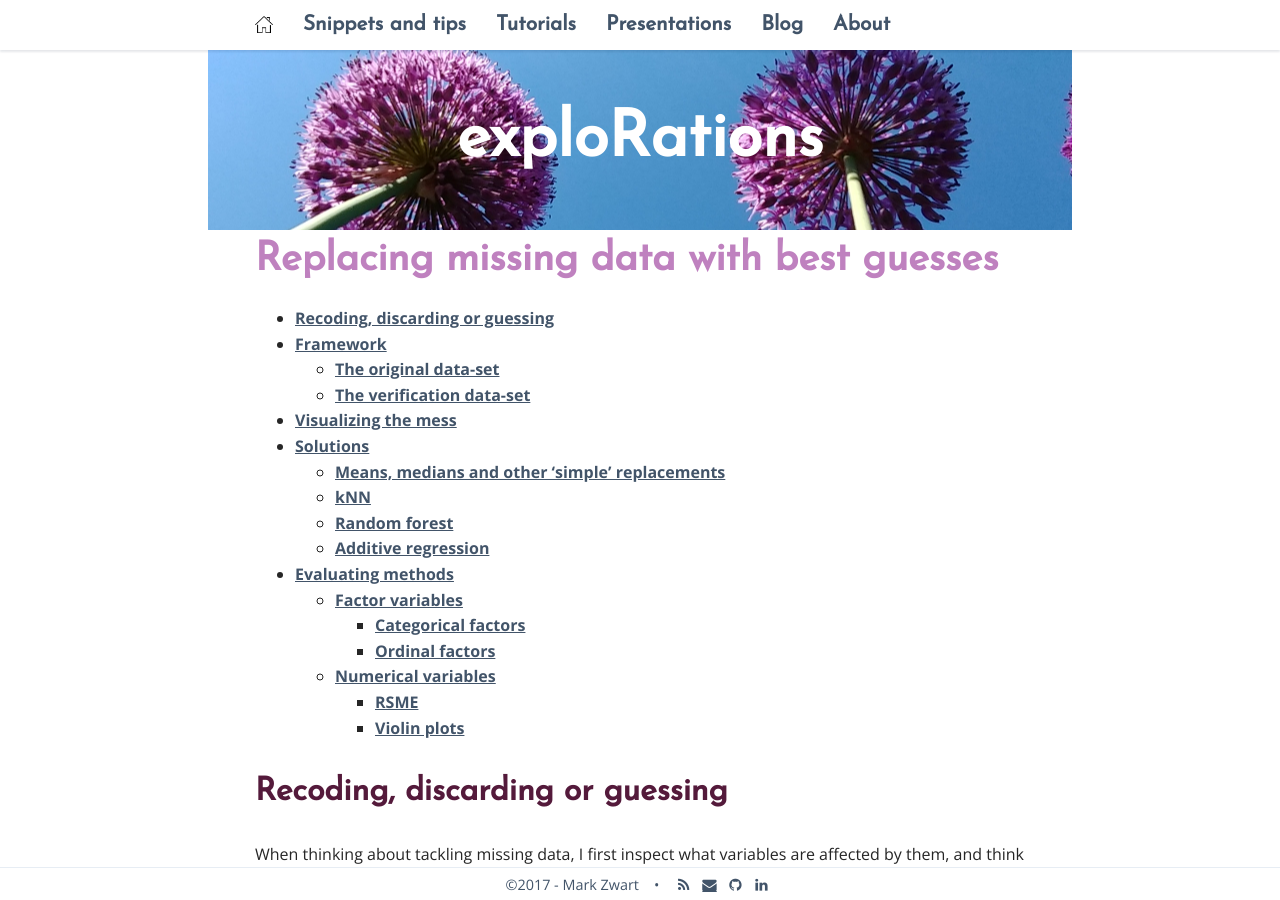
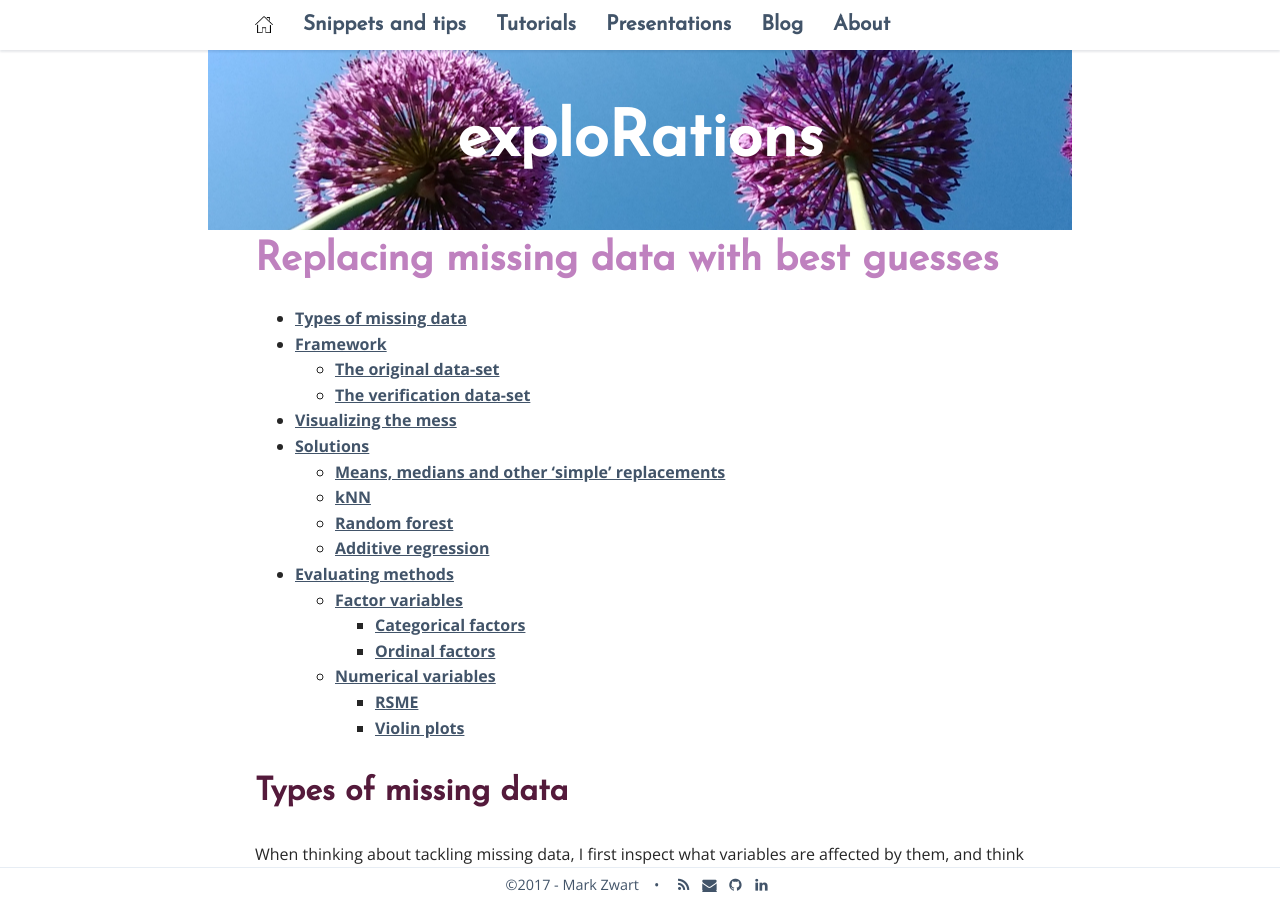
Before and after one commit to mark-me/mark-me.github.io, a Jekyll site: the page built from _pages/tutorials/impute-missings/impute-missings.md, in a window 1280 px wide and 900 px high. Built offline with Jekyll 4.4.1, drawn with Linux system fonts in a browser that asks for light colours; nearby versions of some CDN libraries; comment, search, counter and statistics services are not loaded.

Commit message:
Update impute-missings.md

```diff
--- a/_pages/tutorials/impute-missings/impute-missings.md
+++ b/_pages/tutorials/impute-missings/impute-missings.md
@@ -8,7 +8,7 @@ permalink: /impute-missings/
 * TOC
 {:toc}
 
-# Recoding, discarding or guessing
+# Types of missing data
 
 When thinking about tackling missing data, I first inspect what variables are affected by them, and think what the caused these missing values. They could be the result of:
 1. being a value in itself,
```
